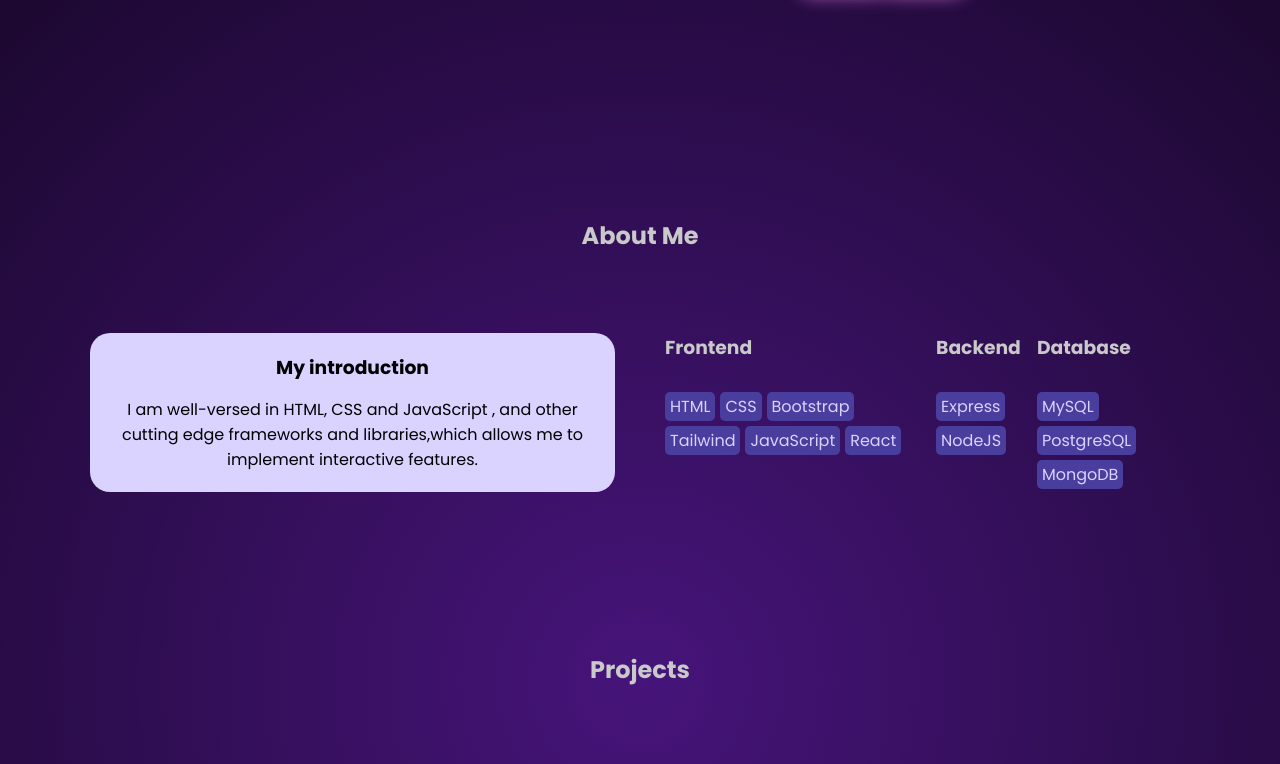
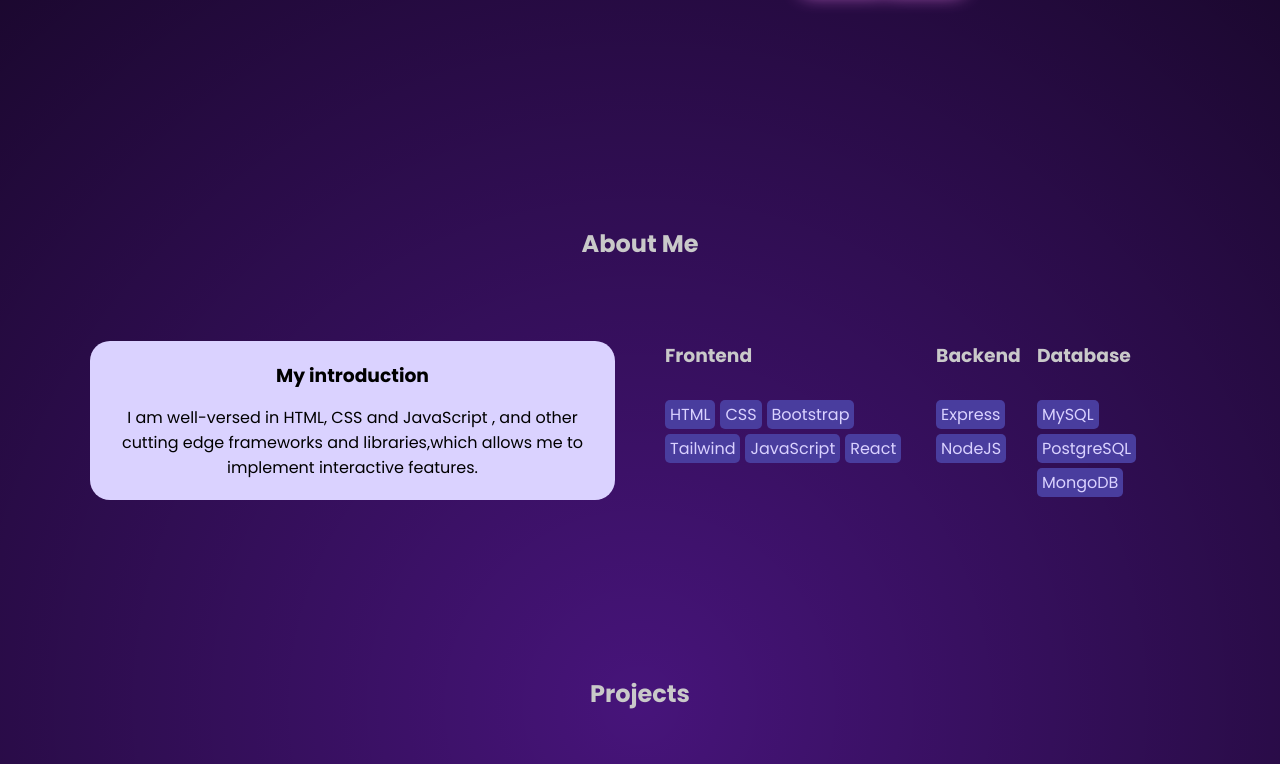
Before and after one commit to dikolleve/capstone-2-portfolio, a plain HTML site: page index.html in a window 1280 px wide. Shown: the part 720-1484 px from the top of the page. Drawn offline with nearby package versions, Linux system fonts and the light colour scheme.

Commit message:
Update styles.css padding-block from 5em to 5.5em

```diff
--- a/assets/css/styles.css
+++ b/assets/css/styles.css
@@ -163,7 +163,7 @@ nav a.active-link {
 
 /* --- MAIN BOX --- */
 .section {
-  padding-block: 5em;
+  padding-block: 5.5em;
   transition: 0.4s;
 }
 
```
